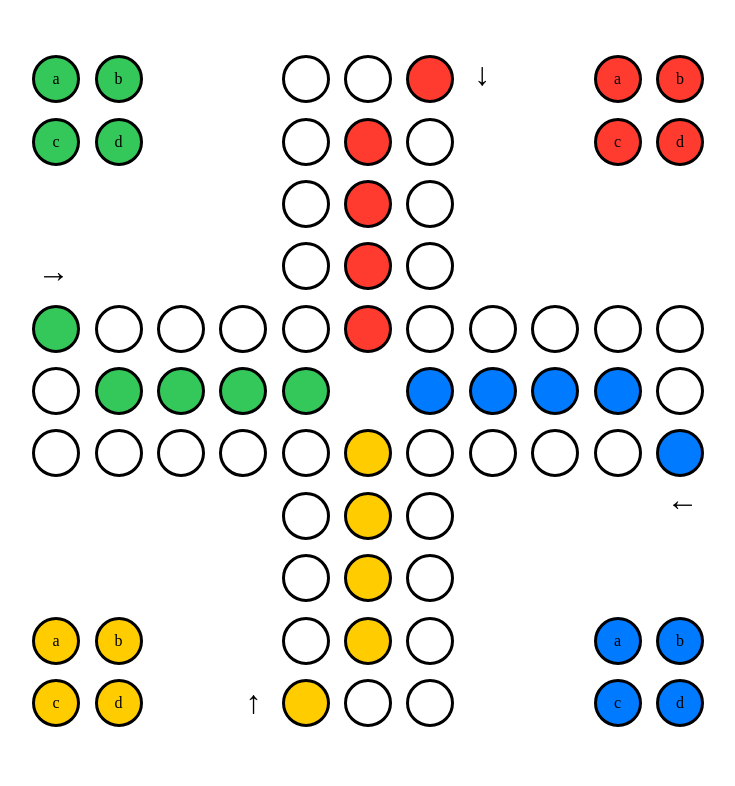
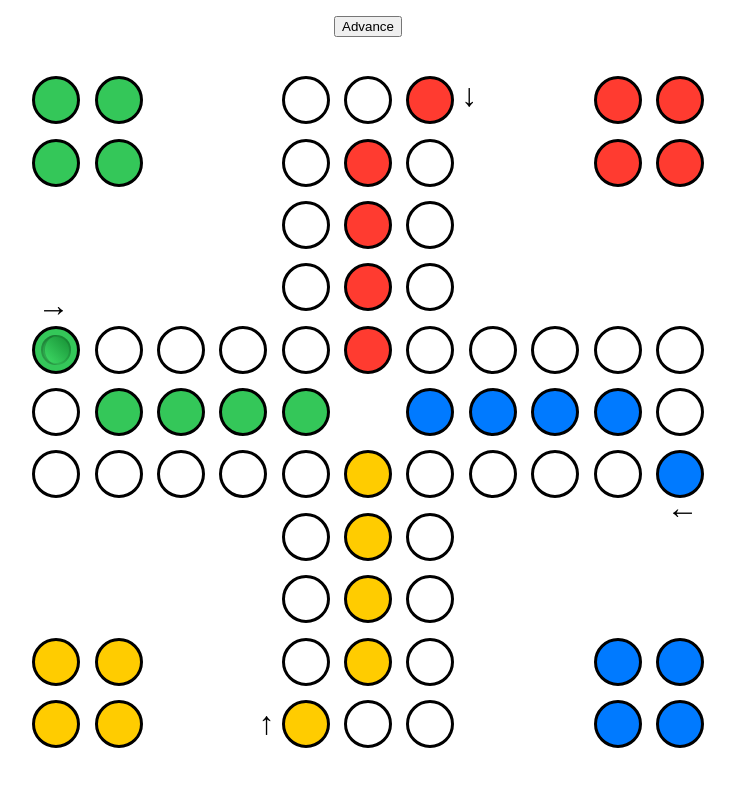
Before and after one commit to pavelruzicka/ludo-client, a Vue app: page / in a window 1280 px wide. Shown: the top 786 px of the page, without its empty margins (272-1007 px from the left). Built offline with nearby package versions, Linux system fonts and the light colour scheme.

Commit message:
feat: piece management, design

```diff
--- a/src/App.vue
+++ b/src/App.vue
@@ -1,5 +1,9 @@
 <template>
   <div id="app">
+    <div>
+      <button @click="advance()">Advance</button>
+    </div>
+
     <div class="board">
       <div class="row row--horizontal">
         <div class="row row--vertical row--end row--reversed">
@@ -9,6 +13,7 @@
               :special="field.special"
               :start="field.start"
               :key="field.index"
+              :occupancy="$store.getters.occupancyStatus(field.index)"
             ></Field>
           </div>
           <Field
@@ -16,11 +21,12 @@
             :special="field.special"
             :start="field.start"
             :key="field.index"
+            :occupancy="$store.getters.occupancyStatus(field.index)"
           ></Field>
 
           <div class="row row--horizontal">
-            <Field special="green" :def="'c'"></Field>
-            <Field special="green" :def="'d'"></Field>
+            <Field special="green" :occ="'c'"></Field>
+            <Field special="green" :occ="'d'"></Field>
             <Field empty="true"/>
             <Field empty="true"/>
             <Field
@@ -28,12 +34,13 @@
               :special="field.special"
               :start="field.start"
               :key="field.index"
+              :occupancy="$store.getters.occupancyStatus(field.index)"
             ></Field>
           </div>
 
           <div class="row row--horizontal">
-            <Field special="green" :def="'a'"></Field>
-            <Field special="green" :def="'b'"></Field>
+            <Field special="green" :occ="'a'"></Field>
+            <Field special="green" :occ="'b'"></Field>
             <Field empty="true"/>
             <Field empty="true"/>
             <Field
@@ -41,6 +48,7 @@
               :special="field.special"
               :start="field.start"
               :key="field.index"
+              :occupancy="$store.getters.occupancyStatus(field.index)"
             ></Field>
           </div>
         </div>
@@ -51,6 +59,7 @@
             :special="field.special"
             :start="field.start"
             :key="field.index"
+            :occupancy="$store.getters.occupancyStatus(field.index)"
           ></Field>
           <Field
             v-for="(field, index) in [null, null, null, null]"
@@ -66,12 +75,13 @@
               :special="field.special"
               :start="field.start"
               :key="field.index"
+              :occupancy="$store.getters.occupancyStatus(field.index)"
             ></Field>
 
             <Field empty="true"/>
             <Field empty="true"/>
-            <Field special="red" :def="'a'"></Field>
-            <Field special="red" :def="'b'"></Field>
+            <Field special="red"></Field>
+            <Field special="red"></Field>
           </div>
 
           <div class="row row--horizontal">
@@ -80,12 +90,13 @@
               :special="field.special"
               :start="field.start"
               :key="field.index"
+              :occupancy="$store.getters.occupancyStatus(field.index)"
             ></Field>
 
             <Field empty="true"/>
             <Field empty="true"/>
-            <Field special="red" :def="'c'"></Field>
-            <Field special="red" :def="'d'"></Field>
+            <Field special="red"></Field>
+            <Field special="red"></Field>
           </div>
 
           <Field
@@ -93,6 +104,7 @@
             :special="field.special"
             :start="field.start"
             :key="field.index"
+            :occupancy="$store.getters.occupancyStatus(field.index)"
           ></Field>
           <div class="row row--horizontal">
             <Field
@@ -100,6 +112,7 @@
               :special="field.special"
               :start="field.start"
               :key="field.index"
+              :occupancy="$store.getters.occupancyStatus(field.index)"
             ></Field>
           </div>
         </div>
@@ -111,6 +124,7 @@
           :special="field.special"
           :start="field.start"
           :key="field.index"
+          :occupancy="$store.getters.occupancyStatus(field.index)"
         ></Field>
         <Field
           v-for="(field, index) in [null, null, null, null]"
@@ -124,6 +138,7 @@
           :special="field.special"
           :start="field.start"
           :key="field.index"
+          :occupancy="$store.getters.occupancyStatus(field.index)"
         ></Field>
       </div>
 
@@ -135,6 +150,7 @@
               :special="field.special"
               :start="field.start"
               :key="field.index"
+              :occupancy="$store.getters.occupancyStatus(field.index)"
             ></Field>
           </div>
 
@@ -143,11 +159,12 @@
             :special="field.special"
             :start="field.start"
             :key="field.index"
+            :occupancy="$store.getters.occupancyStatus(field.index)"
           ></Field>
 
           <div class="row row--horizontal">
-            <Field special="yellow" :def="'a'"></Field>
-            <Field special="yellow" :def="'b'"></Field>
+            <Field special="yellow"></Field>
+            <Field special="yellow"></Field>
             <Field empty="true"/>
             <Field empty="true"/>
             <Field
@@ -155,12 +172,13 @@
               :special="field.special"
               :start="field.start"
               :key="field.index"
+              :occupancy="$store.getters.occupancyStatus(field.index)"
             ></Field>
           </div>
 
           <div class="row row--horizontal">
-            <Field special="yellow" :def="'c'"></Field>
-            <Field special="yellow" :def="'d'"></Field>
+            <Field special="yellow"></Field>
+            <Field special="yellow"></Field>
             <Field empty="true"/>
             <Field empty="true"/>
             <Field
@@ -168,6 +186,7 @@
               :special="field.special"
               :start="field.start"
               :key="field.index"
+              :occupancy="$store.getters.occupancyStatus(field.index)"
             ></Field>
           </div>
         </div>
@@ -183,6 +202,7 @@
             :special="field.special"
             :start="field.start"
             :key="field.index"
+            :occupancy="$store.getters.occupancyStatus(field.index)"
           ></Field>
         </div>
 
@@ -193,6 +213,7 @@
               :special="field.special"
               :start="field.start"
               :key="field.index"
+              :occupancy="$store.getters.occupancyStatus(field.index)"
             ></Field>
           </div>
 
@@ -201,6 +222,7 @@
             :special="field.special"
             :start="field.start"
             :key="field.index"
+            :occupancy="$store.getters.occupancyStatus(field.index)"
           ></Field>
 
           <div class="row row--horizontal">
@@ -209,11 +231,12 @@
               :special="field.special"
               :start="field.start"
               :key="field.index"
+              :occupancy="$store.getters.occupancyStatus(field.index)"
             ></Field>
             <Field empty="true"/>
             <Field empty="true"/>
-            <Field special="blue" :def="'a'"></Field>
-            <Field special="blue" :def="'b'"></Field>
+            <Field special="blue"></Field>
+            <Field special="blue"></Field>
           </div>
 
           <div class="row row--horizontal">
@@ -222,11 +245,12 @@
               :special="field.special"
               :start="field.start"
               :key="field.index"
+              :occupancy="$store.getters.occupancyStatus(field.index)"
             ></Field>
             <Field empty="true"/>
             <Field empty="true"/>
-            <Field special="blue" :def="'c'"></Field>
-            <Field special="blue" :def="'d'"></Field>
+            <Field special="blue"></Field>
+            <Field special="blue"></Field>
           </div>
         </div>
       </div>
@@ -247,15 +271,24 @@ export default {
   },
 
   created() {
-    // fields
-    this.fields = Array(40).fill({ occupied: 0, special: null, start: false });
+    this.fields = Array(40).fill({ occupied: "", special: null, start: false });
 
-    this.fields[0] = { occupied: 0, special: "green", start: true };
-    this.fields[10] = { occupied: 0, special: "red", start: true };
-    this.fields[20] = { occupied: 0, special: "blue", start: true };
-    this.fields[30] = { occupied: 0, special: "yellow", start: true };
+    this.fields[0] = { occupied: "", special: "green", start: true };
+    this.fields[10] = { occupied: "", special: "red", start: true };
+    this.fields[20] = { occupied: "", special: "blue", start: true };
+    this.fields[30] = { occupied: "", special: "yellow", start: true };
 
     this.fields = this.fields.map((field, index) => ({ ...field, index }));
+  },
+
+  methods: {
+    rollDice() {
+      return Math.floor(Math.random() * 6) + 1;
+    },
+
+    advance() {
+      this.$store.commit("advancePiece", { increment: this.rollDice() });
+    }
   }
 };
 </script>
@@ -265,10 +298,14 @@ export default {
   box-sizing: border-box
 
 #app
-  margin: 3rem 0
+  margin: 1rem 0
   display: flex
   justify-content: center
   align-items: center
+  flex-direction: column
+
+  & button
+    margin-bottom: 2rem
 
 .row
   display: flex
@@ -286,6 +323,6 @@ export default {
     &.row--reversed
       flex-direction: column-reverse
 
-  &--end *
+  &--end > *
     align-self: flex-end
 </style>
--- a/src/components/Field.vue
+++ b/src/components/Field.vue
@@ -7,14 +7,23 @@
         empty ? `circle--empty` : null,
         start ? `circle--start` : null
       ]"
-    >{{ def }}</div>
+    >
+      <Piece v-if="occupancy && occupancy.occupied"/>
+    </div>
   </div>
 </template>
 
 <script>
+import Piece from "./Piece.vue";
+
 export default {
   name: "field",
-  props: ["empty", "special", "start", "def"]
+  components: { Piece },
+  props: ["empty", "special", "start", "occupancy"],
+
+  created() {
+    // console.log(this.occupancy);
+  }
 };
 </script>
 
@@ -42,10 +51,9 @@ export default {
     align-items: center
     font-size: 2rem
     font-weight: bold
-    width: 3rem
     height: 3rem
-    position: relative
     right: 3.25rem
+    position: absolute
 
   &--green
     background: rgb(52, 199, 89)
@@ -67,4 +75,7 @@ export default {
 
   &--yellow
     background: rgb(255, 204, 0)
+
+    &.circle--start
+      transform: rotate(360deg)
 </style>
--- /dev/null
+++ b/src/components/Piece.vue
@@ -0,0 +1,25 @@
+<template>
+  <div class="piece piece--green"></div>
+</template>
+
+<script>
+export default {
+  name: "piece"
+};
+</script>
+
+<style lang="sass">
+.piece
+  height: 1.85rem
+  flex-basis: 1.85rem
+  border-radius: 50%
+  opacity: 1
+  border-radius: 50%
+  box-shadow: inset 0 -4px rgba(black, 0.19), inset 0px 0px 0px 2px rgba(black, .12)
+
+  $piece-colors: ("green": #44e56c, "red": #ff3f33, "blue": #1e98ff, "yellow": #fff166)
+
+  @each $name, $color in $piece-colors
+    &--#{$name}
+      background: linear-gradient(to top left, $color, darken($color, 27.5%))
+</style>
--- a/src/store.js
+++ b/src/store.js
@@ -1,16 +1,28 @@
-import Vue from 'vue'
-import Vuex from 'vuex'
+import Vue from "vue";
+import Vuex from "vuex";
 
-Vue.use(Vuex)
+Vue.use(Vuex);
 
 export default new Vuex.Store({
   state: {
+    piecePosition: 0
+  },
 
+  mutations: {
+    advancePiece: (state, payload) => {
+      state.piecePosition += payload.increment;
+    }
   },
-  mutations: {
 
-  },
-  actions: {
+  getters: {
+    piecePosition: state => state.piecePosition,
 
+    occupancyStatus: state => position => ({
+      occupied: state.piecePosition === position,
+      by:
+        state.piecePosition === position
+          ? { color: "green", piece: "a" }
+          : undefined
+    })
   }
-})
+});
```
